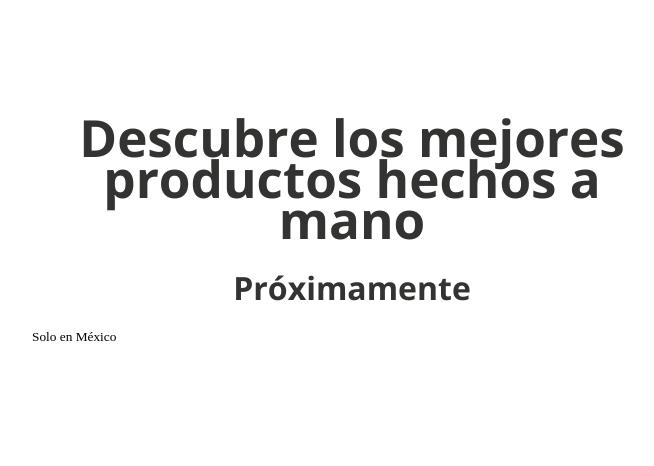
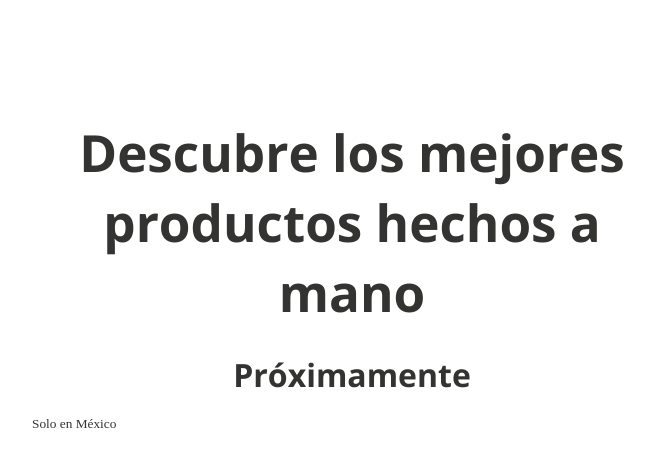
Before and after one commit to rodrigotello/manuable_premium_landing, a plain HTML site: page index.html in a window 1280 px wide. Shown: the whole page, without its empty margins (288-942 px from the left). Drawn offline with nearby package versions, Linux system fonts and the light colour scheme.

Commit message:
Update index.html

```diff
--- a/index.html
+++ b/index.html
@@ -24,7 +24,6 @@
           font-family: 'Open Sans', sans-serif;
           color: #333332;
           text-align: center;
-          line-height: .8;
         }
 
         h2 {
@@ -43,6 +42,12 @@
           line-height: 1;
         }
 
+        small {
+          font:family: 'Open Sans', sans-serif;
+          color: #333332;
+          text-align:center;
+        }
+
         .main-text-box {
           margin: 4em auto;
           padding: 1.2em;
```
